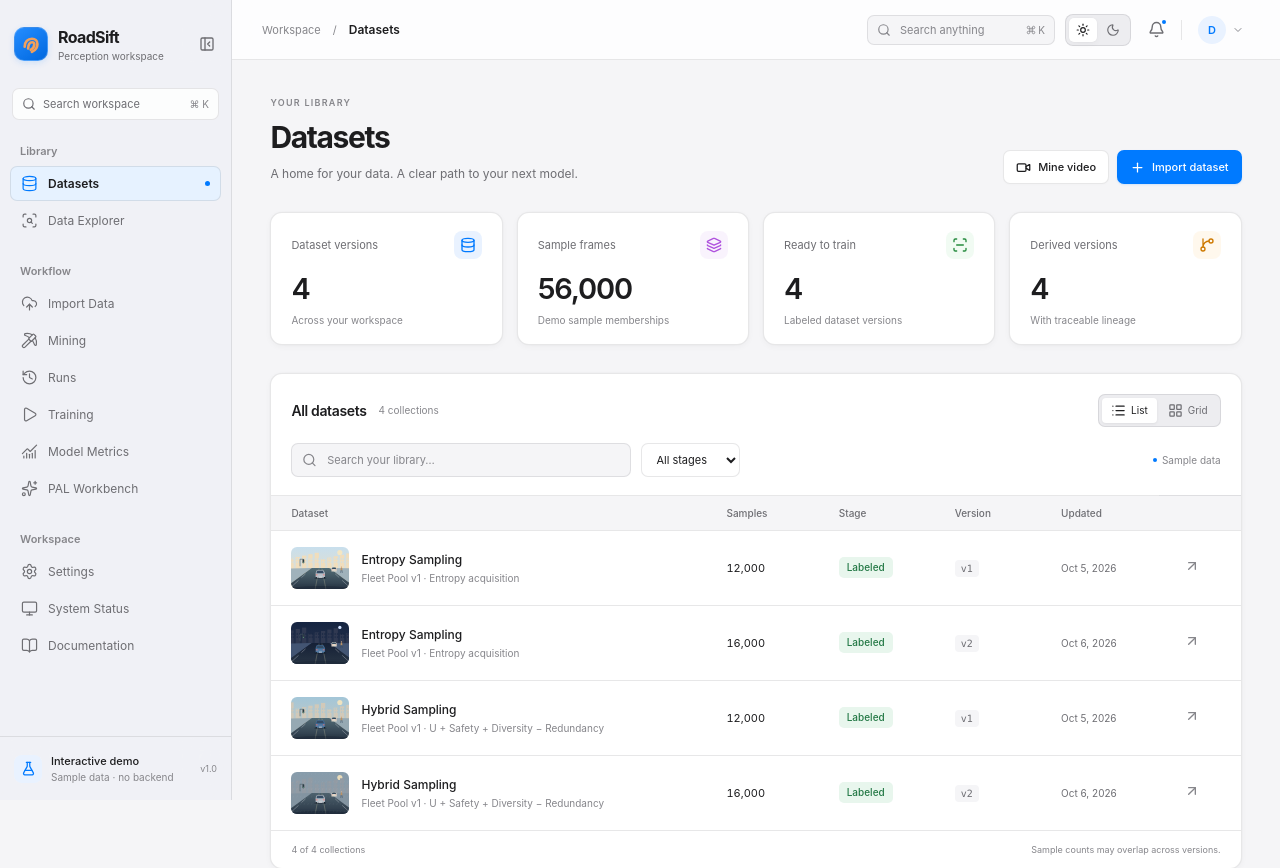
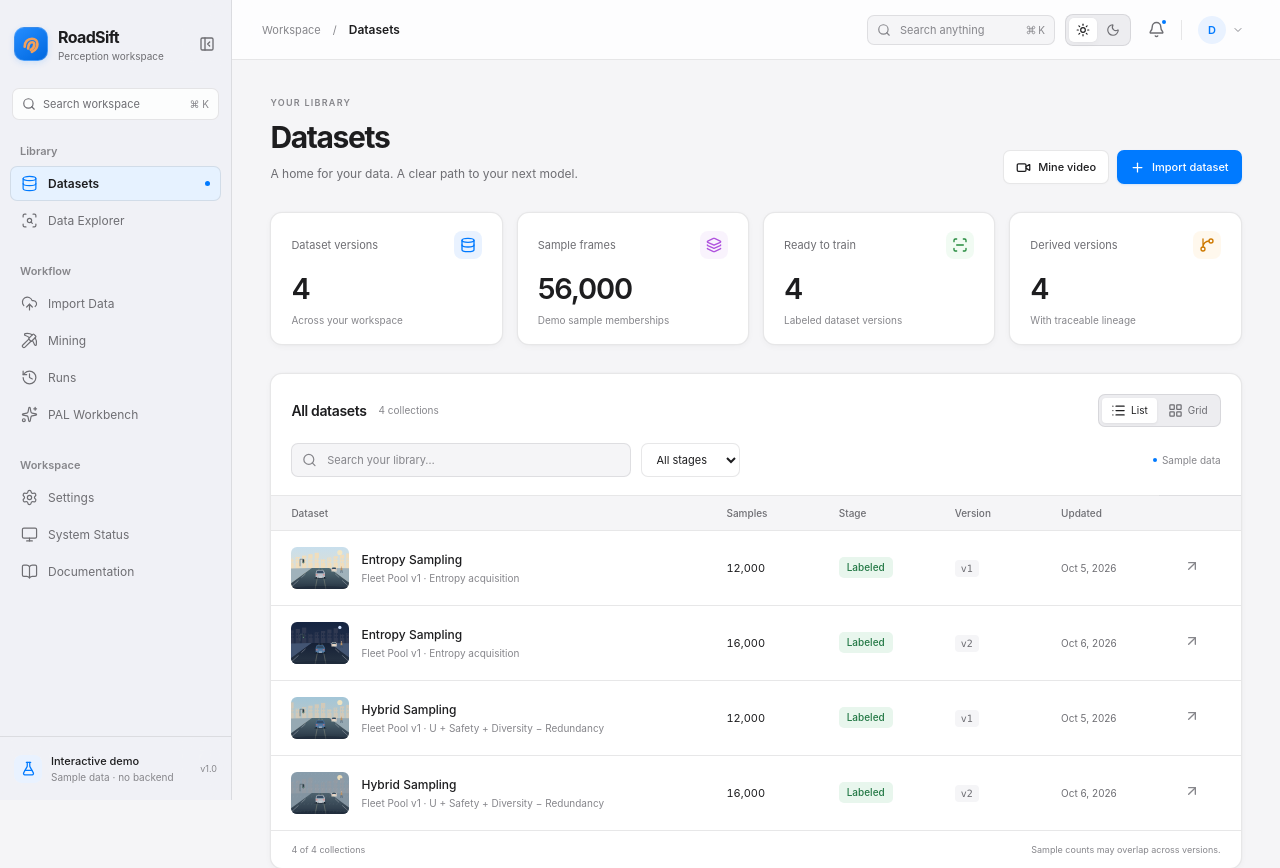
Before and after one commit to tom-e666/roadsift-mock-ui, a React (Vite) app: page / in a window 1280 px wide. Shown: the top 868 px of the page. Built offline with nearby package versions, Linux system fonts and the light colour scheme.

Commit message:
refactor: move training and evaluation out of top-level workflow

```diff
--- a/src/data.js
+++ b/src/data.js
@@ -1,8 +1,8 @@
-import { BookOpen, Database, ScanSearch, UploadCloud, Pickaxe, History, Play, ChartNoAxesCombined, Sparkles, Settings, Monitor } from 'lucide-react';
+import { BookOpen, Database, ScanSearch, UploadCloud, Pickaxe, History, Sparkles, Settings, Monitor } from 'lucide-react';
 
 export const groups = [
   ['Library', [['datasets', 'Datasets', Database], ['data-explorer', 'Data Explorer', ScanSearch]]],
-  ['Workflow', [['import', 'Import Data', UploadCloud], ['mining', 'Mining', Pickaxe], ['history', 'Runs', History], ['training', 'Training', Play], ['metrics', 'Model Metrics', ChartNoAxesCombined], ['pal', 'PAL Workbench', Sparkles]]],
+  ['Workflow', [['import', 'Import Data', UploadCloud], ['mining', 'Mining', Pickaxe], ['history', 'Runs', History], ['pal', 'PAL Workbench', Sparkles]]],
   ['Workspace', [['settings', 'Settings', Settings], ['system', 'System Status', Monitor], ['documentation', 'Documentation', BookOpen]]],
 ];
 export const allPages = groups.flatMap(([, items]) => items);
```
